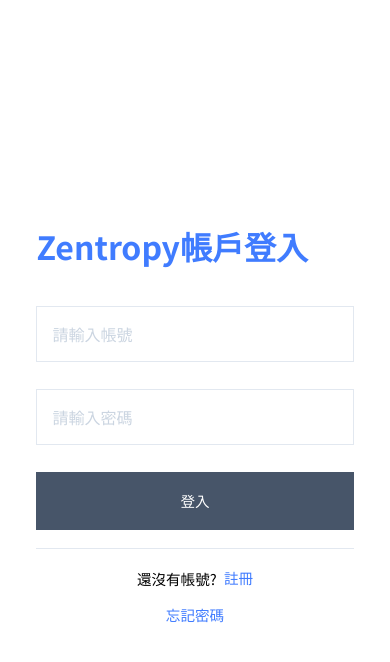
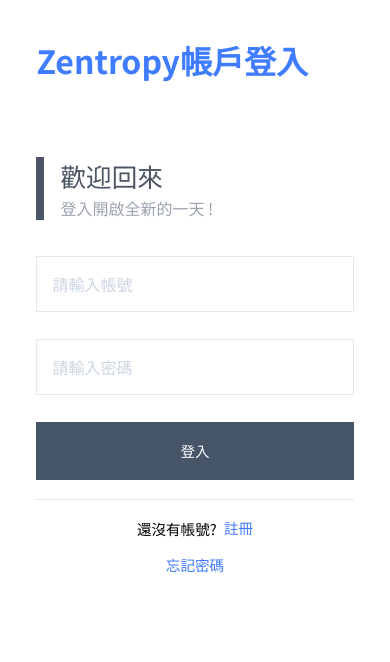
Before and after one commit to zentropy1229/Zentropy_mobile_first, a Vue app: page /login in a window 390 px wide. Shown: the top 662 px of the page. Built offline with nearby package versions, Linux system fonts and the light colour scheme.

Commit message:
20220418

```diff
--- a/src/views/LoginPage.vue
+++ b/src/views/LoginPage.vue
@@ -1,12 +1,20 @@
 <template>
   <div
-    class="flex-center relative h-screen overflow-hidden bg-white bg-cover md:bg-loginPage"
+    class="lg:flex-center relative h-screen bg-white bg-cover lg:overflow-hidden lg:bg-loginPage"
   >
-    <div class="w-full rounded-md bg-white py-2 px-2 md:w-20">
-      <div class="mb-2 text-[2em] font-bold text-p">
+    <div class="w-full rounded-md bg-white py-2 px-2 lg:w-20">
+      <div class="mb-4 text-[2em] font-bold text-p xs:mb-2">
         <h1>Zentropy帳戶登入</h1>
       </div>
       <div>
+        <div
+          class="relative mb-2 pl-[1.5em] after:absolute after:inset-0 after:w-[.5em] after:bg-gray-600"
+        >
+          <span class="block text-[1.6em] text-gray-600">歡迎回來</span>
+          <span class="mb-1 block text-[1em] text-gray-400"
+            >登入開啟全新的一天 !</span
+          >
+        </div>
         <form class="flex-center flex-col gap-1.5" @submit.prevent="submitForm">
           <div class="field">
             <input
```
